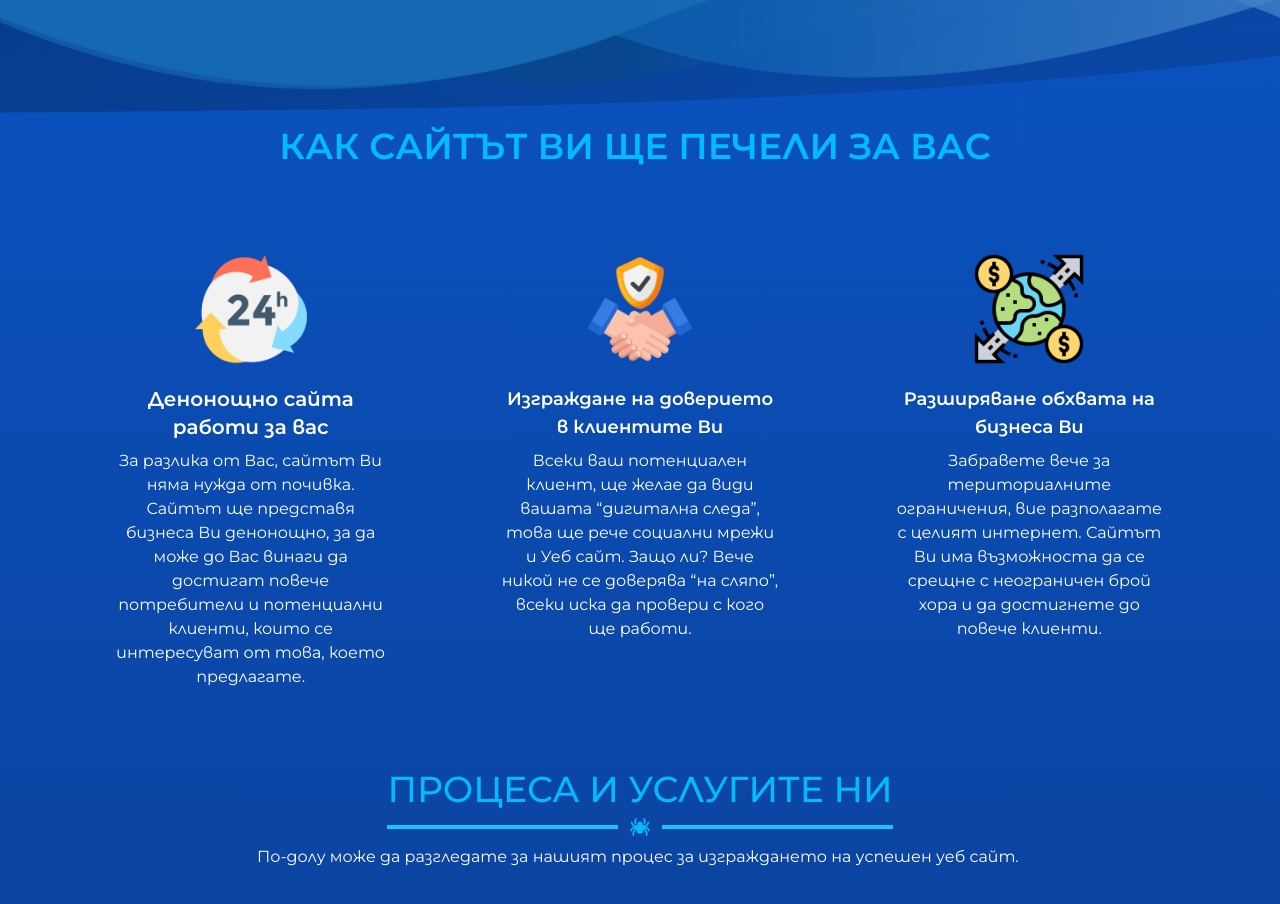
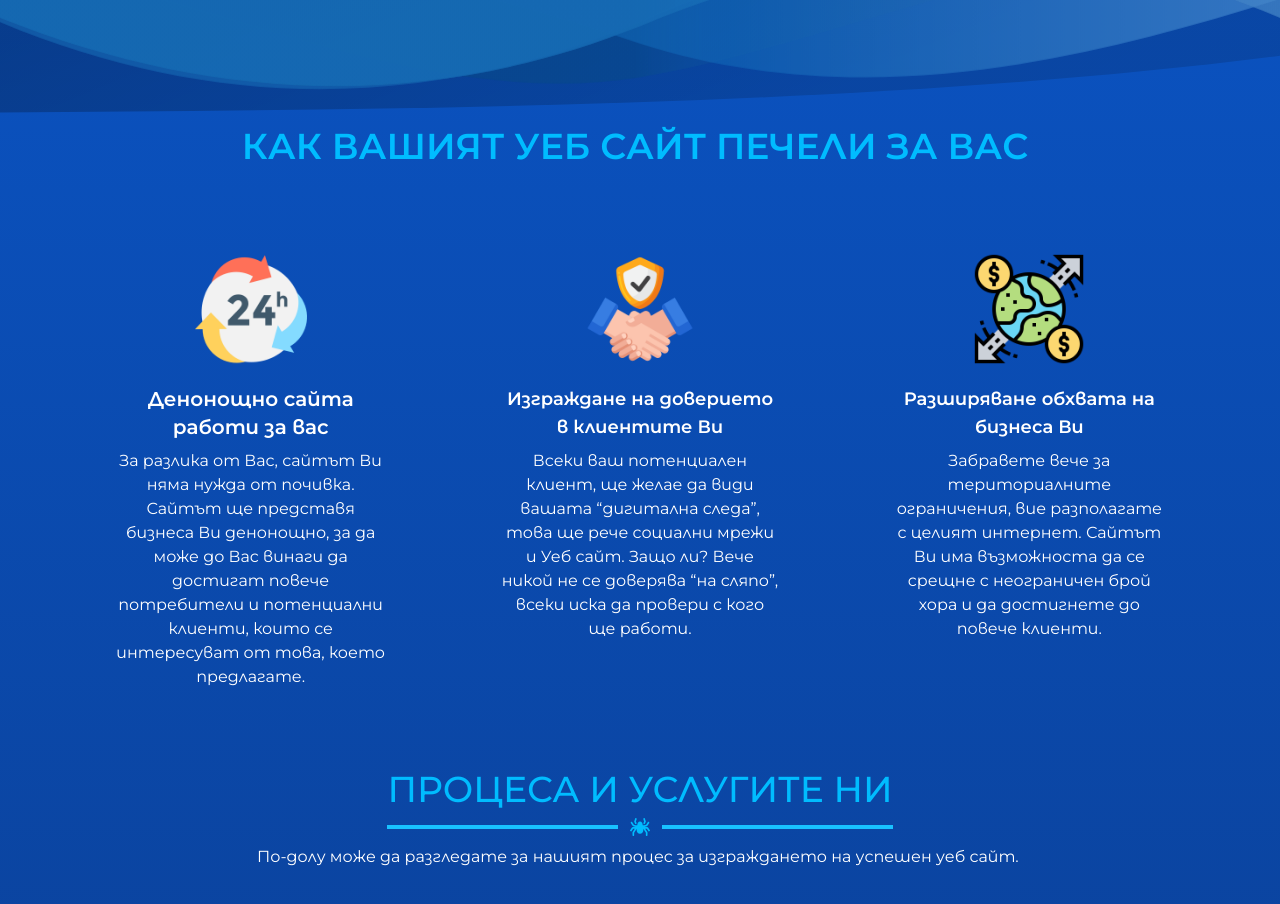
Before and after one commit to StroverIT/Strover, a Next.js app: page /brands/web in a window 1280 px wide. Shown: the part 900-1804 px from the top of the page. Built offline with nearby package versions, Linux system fonts and the light colour scheme; a web font is replaced by a local one.

Commit message:
chaning text for seo and removing unnesccesery things

```diff
--- a/components/web/HowToProfit.js
+++ b/components/web/HowToProfit.js
@@ -11,18 +11,7 @@ const sectionVariant = {
     transition: { staggerChildren: 0.3 },
   },
 };
-const divVariant = {
-  initial: {
-    opacity: 0,
-  },
-  animate: {
-    opacity: 1,
-    transition: {
-      duration: 2.5,
-      type: "spring",
-    },
-  },
-};
+
 export default function HowToProfit() {
   const section = useRef(null);
   const sectionView = useInView(section, { amount: 0.2 });
@@ -41,14 +30,14 @@ export default function HowToProfit() {
           <TextAnimation
             placeholderText={[
               {
-                type: "heading1",
-                text: "как сайтът ви ще печели за вас",
+                type: "heading2",
+                text: "как вашият уеб сайт печели за вас",
               },
             ]}
           />
         </div>
         <div className="text-3xl font-semibold uppercase text-blue-50 lg:hidden">
-          как сайтът ви печели за вас
+          как вашият уеб сайт печели за вас
         </div>
         <FadeIn duration={0.85} delay={0.4}>
           <div className="max-w-3xl text-lg max-lg:mt-2 ">
```
